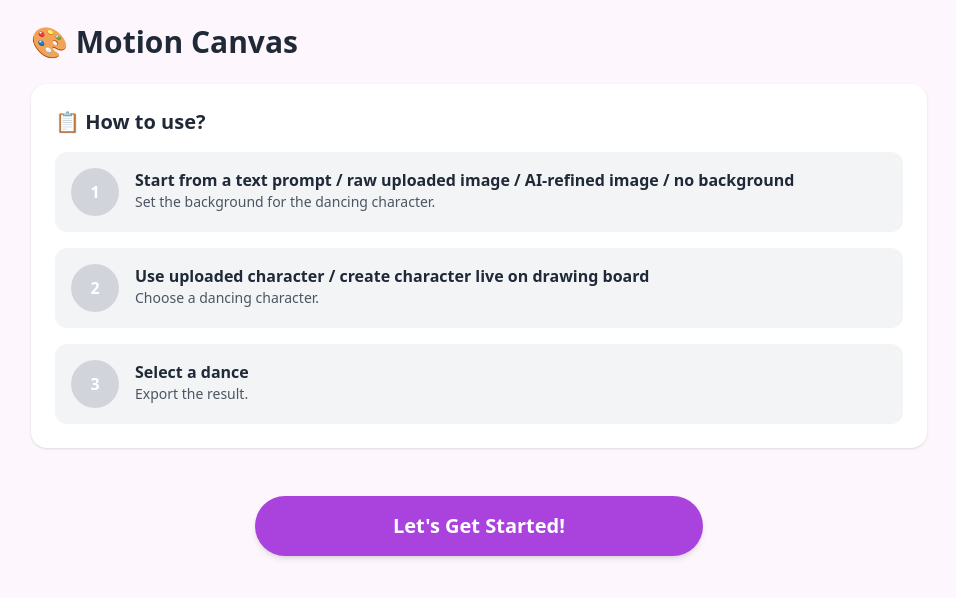
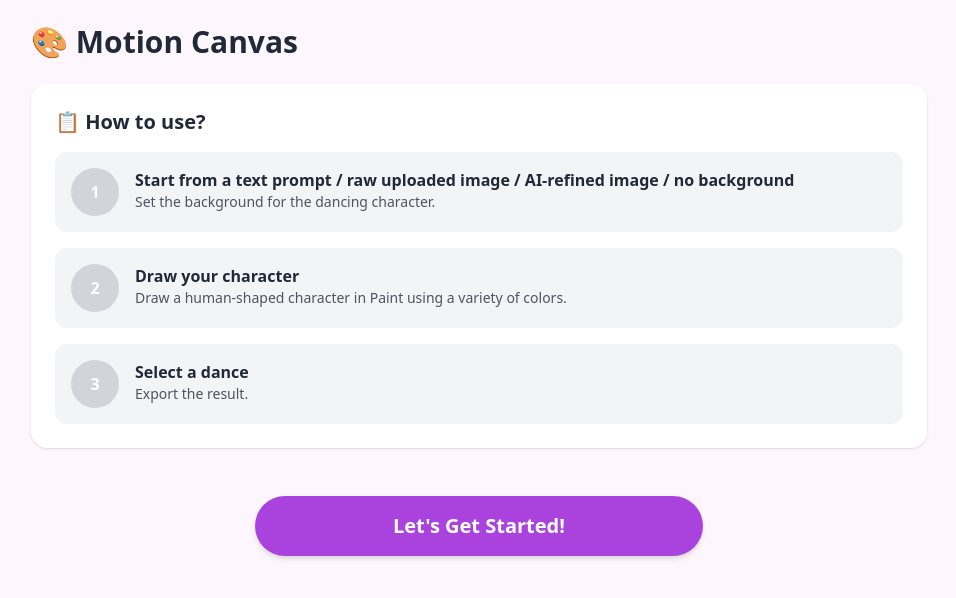
Before and after one commit to heewoneha/capstone-web, a Next.js app: page / in a window 1280 px wide. Shown: the top 598 px of the page, without its empty margins (161-1117 px from the left). Built offline with nearby package versions, Linux system fonts and the light colour scheme.

Commit message:
chore: change the guide text

```diff
--- a/pages/index.tsx
+++ b/pages/index.tsx
@@ -36,10 +36,10 @@ export default function Home() {
             </div>
             <div>
               <p className="font-semibold">
-                Use uploaded character / create character live on drawing board
+                Draw your character
               </p>
               <p className="text-sm text-gray-600">
-                Choose a dancing character.
+                Draw a human-shaped character in Paint using a variety of colors.
               </p>
             </div>
           </div>
```
